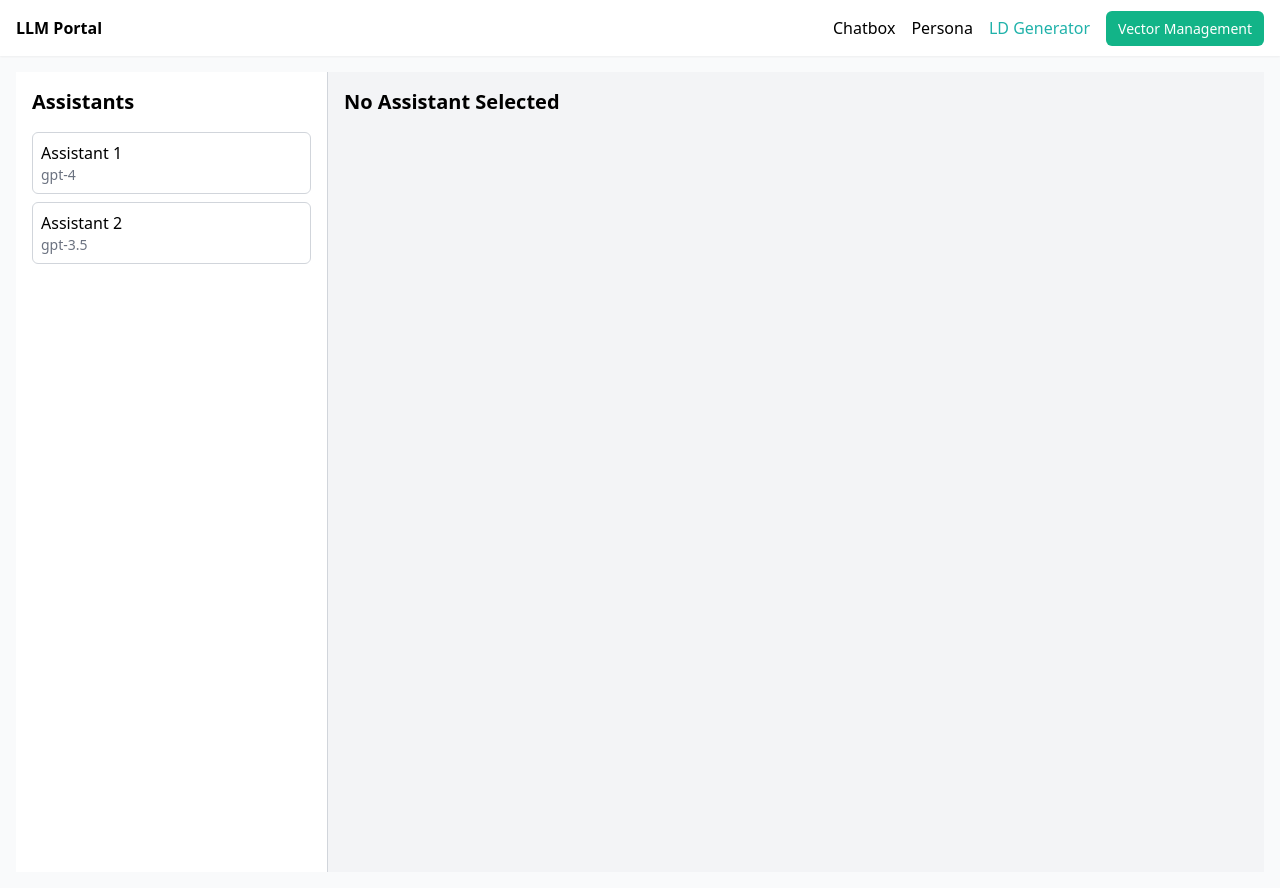
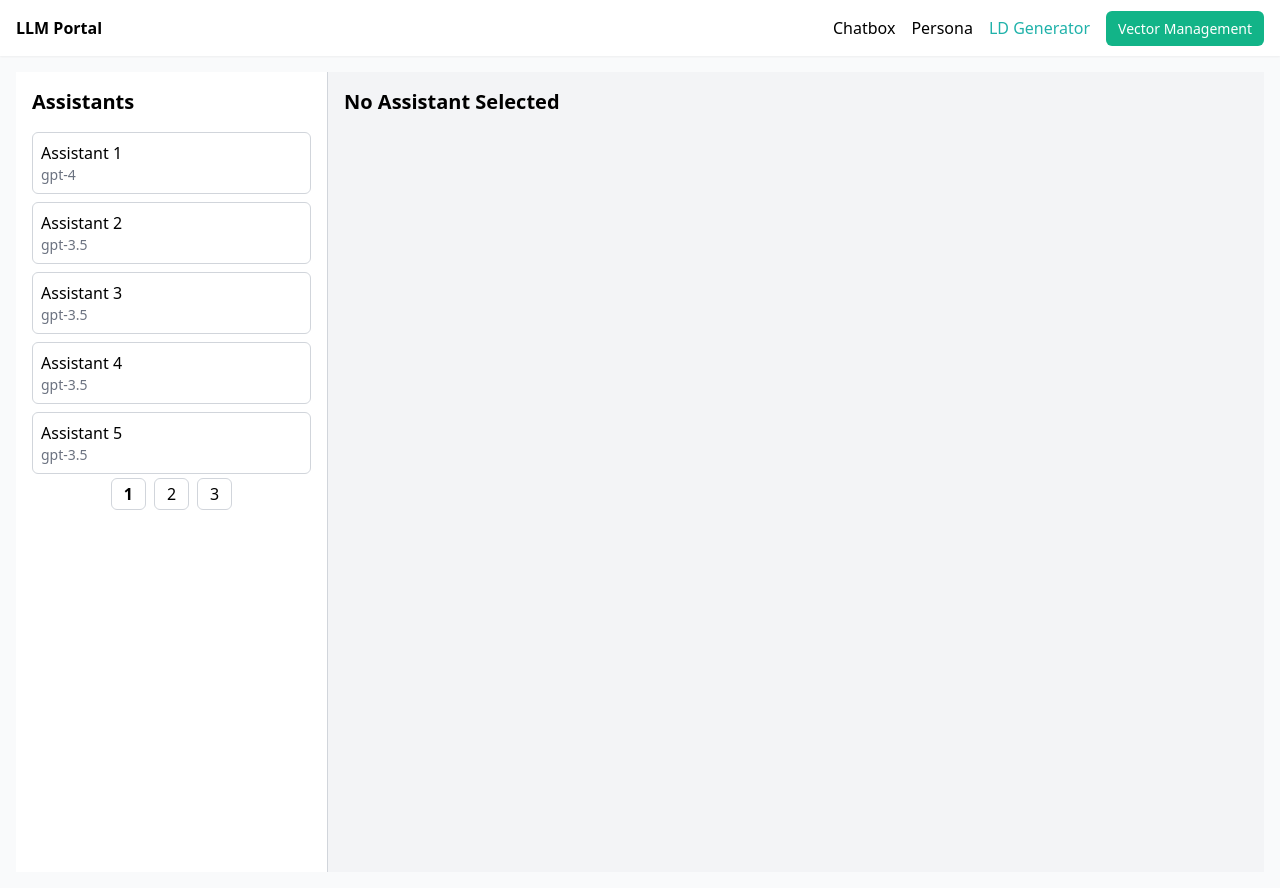
Before and after one commit to kelvincrtz/LLM.Portal, a Nuxt app: page /designGenerator in a window 1280 px wide. Built offline with nearby package versions, Linux system fonts and the light colour scheme.

Commit message:
style: add edit buttons

```diff
--- a/components/DesignGenerator.vue
+++ b/components/DesignGenerator.vue
@@ -5,7 +5,7 @@
         <h2 class="text-xl font-semibold mb-4">Assistants</h2>
         <ul>
           <li
-            v-for="assistant in assistants"
+            v-for="assistant in paginatedAssistants"
             :key="assistant.id"
             @click="selectAssistant(assistant)"
             :class="{'bg-gray-200': selectedAssistant && selectedAssistant.id === assistant.id}"
@@ -15,6 +15,11 @@
             <p class="text-sm text-gray-500">{{ assistant.model }}</p>
           </li>
         </ul>
+        <Pagination
+          :current-page="currentPage"
+          :total-pages="totalPages"
+          @page-changed="changePage"
+        />
       </div>
 
       <!-- Interaction Section -->
@@ -37,33 +42,67 @@
         </div>
         <div v-if="response" class="p-4 bg-white border border-gray-300 rounded shadow-lg">
           <h3 class="text-lg font-semibold mb-2">Generated JSON Response</h3>
-          <pre class="whitespace-pre-wrap break-words bg-gray-100 p-4 rounded">{{ response }}</pre>
+          <pre v-if="!isEditing" class="whitespace-pre-wrap break-words">{{ formattedResponse }}</pre>
+          <textarea v-if="isEditing" v-model="response" class="w-full p-2 border border-gray-300 rounded bg-gray-100" rows="10"></textarea>
           <div class="mt-4">
-            <button @click="saveResponse" class="px-4 py-2 bg-green-500 text-white rounded hover:bg-green-700 mr-2">
-              Save Response
+            <button v-if="!isEditing" @click="isEditing = true" class="px-4 py-2 bg-yellow-500 text-white rounded hover:bg-yellow-700 mr-2">
+              Edit JSON
             </button>
-            <button @click="generateResponse" class="px-4 py-2 bg-yellow-500 text-white rounded hover:bg-yellow-700">
+            <button v-if="isEditing" @click="saveEdit" class="px-4 py-2 bg-green-500 text-white rounded hover:bg-green-700 mr-2">
+              Save Edit
+            </button>
+            <button @click="generateResponse" class="px-4 py-2 bg-blue-500 text-white rounded hover:bg-blue-700">
               Generate New Response
             </button>
           </div>
         </div>
       </div>
+
+      <!-- Alert for saved response -->
+      <div v-if="showAlert" class="fixed bottom-4 right-4 p-4 bg-green-500 text-white rounded shadow-lg">
+        Response saved successfully!
+      </div>
     </div>
   </template>
 
 <script setup>
-import { ref } from 'vue';
+import { ref, computed } from 'vue';
+import Pagination from './Pagination.vue';
 
 const assistants = ref([
   { id: 1, name: 'Assistant 1', model: 'gpt-4' },
   { id: 2, name: 'Assistant 2', model: 'gpt-3.5' },
+  { id: 3, name: 'Assistant 3', model: 'gpt-3.5' },
+  { id: 4, name: 'Assistant 4', model: 'gpt-3.5' },
+  { id: 5, name: 'Assistant 5', model: 'gpt-3.5' },
+  { id: 6, name: 'Assistant 6', model: 'gpt-3.5' },
+  { id: 7, name: 'Assistant 7', model: 'gpt-3.5' },
+  { id: 8, name: 'Assistant 8', model: 'gpt-3.5' },
+  { id: 9, name: 'Assistant 9', model: 'gpt-3.5' },
+  { id: 10, name: 'Assistant 10', model: 'gpt-3.5' },
+  { id: 11, name: 'Assistant 11', model: 'gpt-3.5' },
+  { id: 12, name: 'Assistant 12', model: 'gpt-3.5' },
+  { id: 13, name: 'Assistant 13', model: 'gpt-3.5' },
+  { id: 14, name: 'Assistant 14', model: 'gpt-3.5' },
   // Add more assistants as needed
 ]);
+
+const assistantsPerPage = 5;
+const currentPage = ref(1);
+const totalPages = ref(Math.ceil(assistants.value.length / assistantsPerPage));
 
 const selectedAssistant = ref(null);
 const topic = ref('');
 const response = ref('');
 const error = ref('');
+const showAlert = ref(false);
+const isEditing = ref(false);
+
+const paginatedAssistants = computed(() => {
+  const start = (currentPage.value - 1) * assistantsPerPage;
+  const end = start + assistantsPerPage;
+  return assistants.value.slice(start, end);
+});
 
 function selectAssistant(assistant) {
   selectedAssistant.value = assistant;
@@ -130,10 +169,23 @@ async function generateResponse() {
   response.value = JSON.stringify(simulatedResponse, null, 2);
 }
 
-function saveResponse() {
-  console.log('Response saved:', response.value);
-  alert('Response saved!');
+function saveEdit() {
+  isEditing.value = false;
+  showAlert.value = true;
+  setTimeout(() => showAlert.value = false, 3000);
 }
+
+function changePage(page) {
+  currentPage.value = page;
+}
+
+const formattedResponse = computed(() => {
+  try {
+    return JSON.parse(response.value);
+  } catch {
+    return response.value;
+  }
+});
 </script>
 
 <style scoped>
@@ -176,26 +228,32 @@ function saveResponse() {
 .shadow-lg {
   box-shadow: 0 10px 15px -3px rgba(0, 0, 0, 0.1), 0 4px 6px -2px rgba(0, 0, 0, 0.05);
 }
-.focus\:outline-none:focus {
-  outline: 0;
+.fixed {
+  position: fixed;
 }
-.focus\:border-indigo-500:focus {
-  border-color: #6366f1;
+.bottom-4 {
+  bottom: 1rem;
 }
-.bg-blue-500 {
-  background-color: #3b82f6;
+.right-4 {
+  right: 1rem;
 }
-.bg-green-500 {
-  background-color: #10b981;
+.text-xl {
+  font-size: 1.25rem;
 }
-.bg-yellow-500 {
-  background-color: #f59e0b;
+.font-semibold {
+  font-weight: 600;
 }
-.text-white {
-  color: #fff;
+.mb-4 {
+  margin-bottom: 1rem;
 }
-.text-red-500 {
-  color: #ef4444;
+.p-4 {
+  padding: 1rem;
+}
+.border {
+  border-width: 1px;
+}
+.p-2 {
+  padding: 0.5rem;
 }
 .whitespace-pre-wrap {
   white-space: pre-wrap;
@@ -203,10 +261,10 @@ function saveResponse() {
 .break-words {
   word-break: break-word;
 }
+.mt-4 {
+  margin-top: 1rem;
+}
 .mt-2 {
   margin-top: 0.5rem;
 }
-.mt-4 {
-  margin-top: 1rem;
-}
 </style>
```
